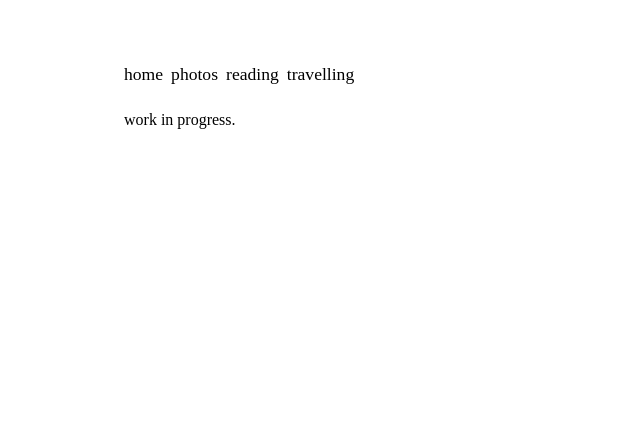
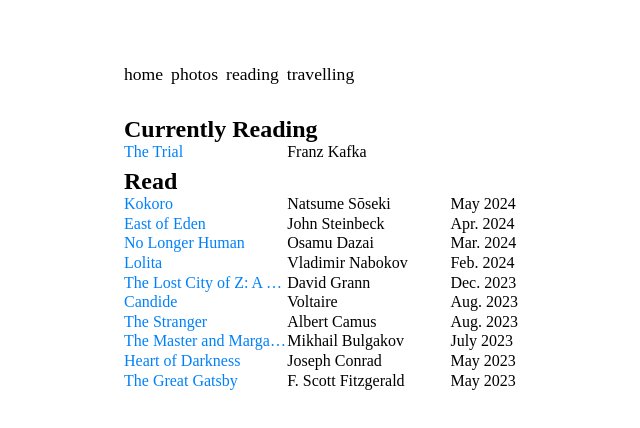
Before and after one commit to nzajk/personal-website, a plain HTML site: page src/reading.html in a window 1280 px wide. Shown: the whole page, without its empty margins (68-708 px from the left). Drawn offline with Linux system fonts and the light colour scheme.

Commit message:
Setup reading page structure and some information

```diff
--- a/src/reading.html
+++ b/src/reading.html
@@ -17,9 +17,67 @@
     </nav>
 
     <div class="main">
+        <h2>Currently Reading</h2>
+        <ul class="book-list">
+            <li class="book">
+                <a href="https://www.goodreads.com/book/show/17690.The_Trial?from_search=true&from_srp=true&qid=qmml9LoK9C&rank=2" class="title">The Trial</a>
+                <p class="author">Franz Kafka</p>
+            </li>
+        </ul>
 
-        <p>work in progress.</p>
-
+        <h2>Read</h2>
+        <ul class="book-list">
+            <li class="book">
+                <a href="https://www.goodreads.com/book/show/762476.Kokoro?from_search=true&from_srp=true&qid=MzArQbVPS3&rank=1" class="title">Kokoro</a>
+                <p class="author">Natsume Sōseki</p>
+                <p class="date">May 2024</p>
+            </li>
+            <li class="book">
+                <a href="https://www.goodreads.com/book/show/4406.East_of_Eden?from_search=true&from_srp=true&qid=odCYVnoJqw&rank=1" class="title">East of Eden</a>
+                <p class="author">John Steinbeck</p>
+                <p class="date">Apr. 2024</p>
+            </li>
+            <li class="book">
+                <a href="https://www.goodreads.com/book/show/194746.No_Longer_Human?from_search=true&from_srp=true&qid=SmNFjjtvBN&rank=1" class="title">No Longer Human</a>
+                <p class="author">Osamu Dazai</p>
+                <p class="date">Mar. 2024</p>
+            </li>
+            <li class="book">
+                <a href="https://www.goodreads.com/book/show/7604.Lolita?from_search=true&from_srp=true&qid=wBZLA3LsBb&rank=1" class="title">Lolita</a>
+                <p class="author">Vladimir Nabokov</p>
+                <p class="date">Feb. 2024</p>
+            </li>
+            <li class="book">
+                <a href="https://www.goodreads.com/book/show/3398625-the-lost-city-of-z?from_search=true&from_srp=true&qid=rs3OdfbUpY&rank=1" class="title">The Lost City of Z: A Tale of Deadly Obsession in the Amazon</a>
+                <p class="author">David Grann</p>
+                <p class="date">Dec. 2023</p>
+            </li>
+            <li class="book">
+                <a href="https://www.goodreads.com/book/show/19380.Candide?from_search=true&from_srp=true&qid=1NZMhTO4ck&rank=1" class="title">Candide</a>
+                <p class="author">Voltaire</p>
+                <p class="date">Aug. 2023</p>
+            </li>
+            <li class="book">
+                <a href="https://www.goodreads.com/book/show/49552.The_Stranger?from_search=true&from_srp=true&qid=DhjfFBr0Sh&rank=1" class="title">The Stranger</a>
+                <p class="author">Albert Camus</p>
+                <p class="date">Aug. 2023</p>
+            </li>
+            <li class="book">
+                <a href="https://www.goodreads.com/book/show/117833.The_Master_and_Margarita?ref=nav_sb_ss_1_10" class="title">The Master and Margarita</a>
+                <p class="author">Mikhail Bulgakov</p>
+                <p class="date">July 2023</p>
+            </li>
+            <li class="book">
+                <a href="https://www.goodreads.com/book/show/4900.Heart_of_Darkness" class="title">Heart of Darkness</a>
+                <p class="author">Joseph Conrad</p>
+                <p class="date">May 2023</p>
+            </li>
+            <li class="book">
+                <a href="https://www.goodreads.com/book/show/4671.The_Great_Gatsby" class="title">The Great Gatsby</a>
+                <p class="author">F. Scott Fitzgerald</p>
+                <p class="date">May 2023</p>
+            </li>
+        </ul>
     </div>
 </body>
 </html>
--- a/src/styles.css
+++ b/src/styles.css
@@ -11,6 +11,16 @@ nav {
 
 a {
     color: #0081FB;
+    text-decoration: none;
+}
+
+h2 {
+    padding-top: 0.5%;
+
+}
+
+li {
+    list-style-type: none;
 }
 
 .navi {
@@ -25,7 +35,7 @@ a {
     transition: 0.75s;
 }
 
-.main {
+.photo-container {
     padding-top: 2%;
     padding-left: 15%;
     padding-bottom: 2.5%;
@@ -42,3 +52,25 @@ a {
     margin-bottom: 0;
     margin-left: 0;
 }
+
+.main {
+    padding-top: 2%;
+    padding-left: 15%;
+    padding-bottom: 2.5%;
+}
+
+.book {
+    display: flex;
+    flex-direction: row;
+}
+
+.book .title {
+    white-space: nowrap;
+    overflow: hidden;
+    text-overflow: ellipsis;
+}
+
+.book .title, .book .author, .book .date{
+    flex: 0.15;
+    padding-bottom: 0.15%;
+}
```
